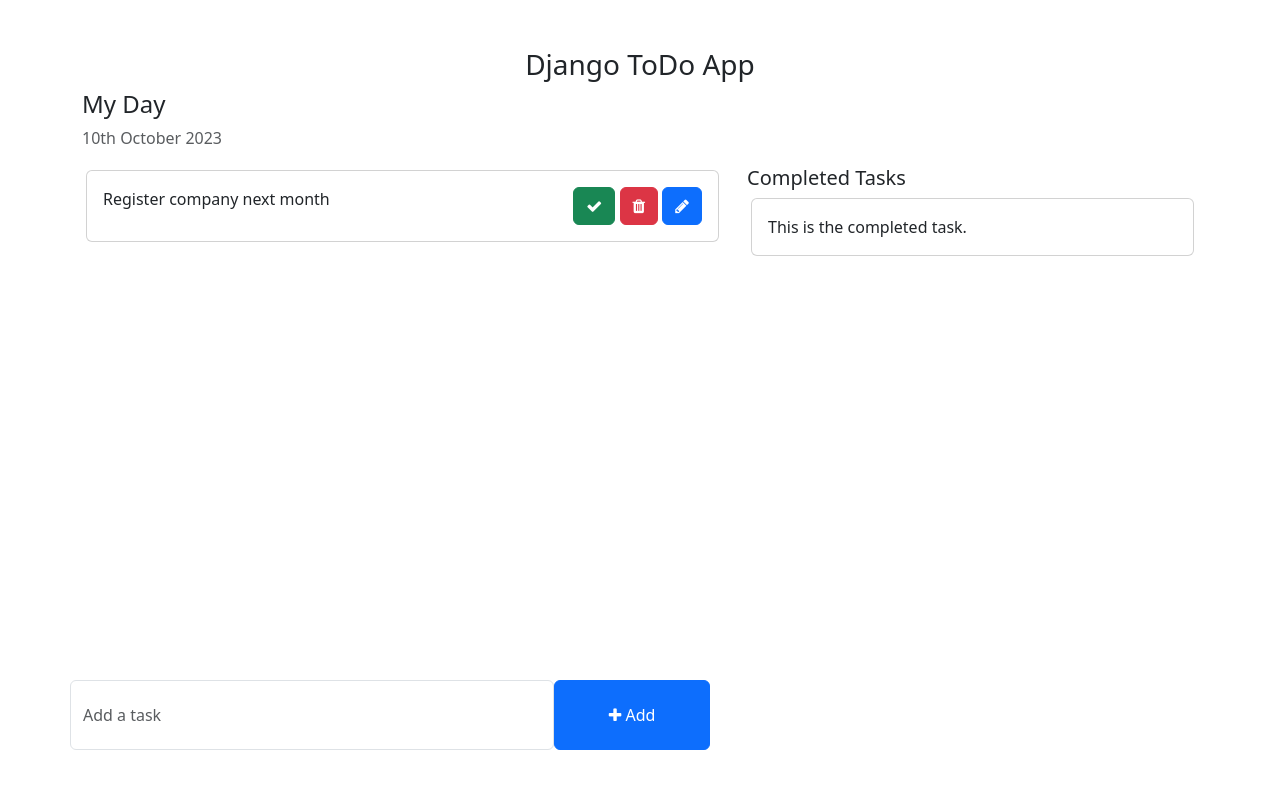
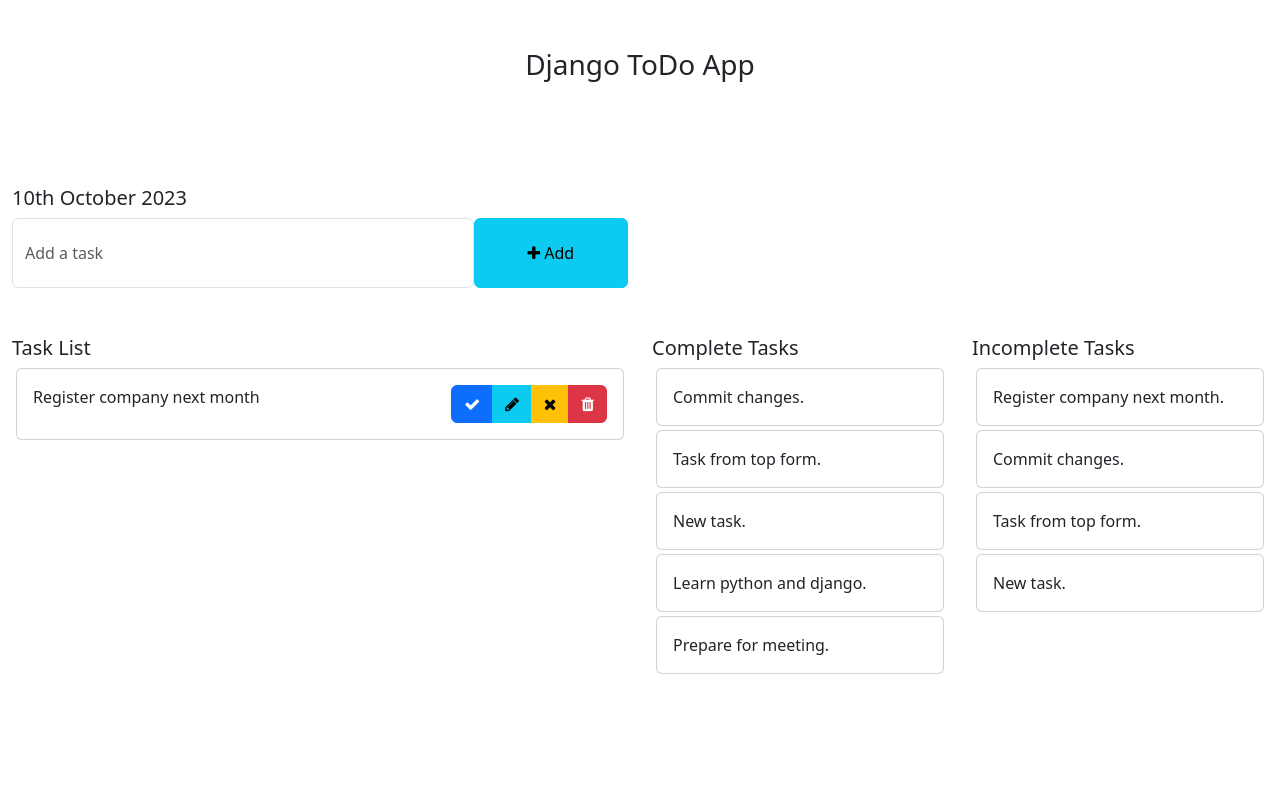
Before and after one commit to Audience-Kayela/todo, a Django app: page / in a window 1280 px wide. Run offline with Django 4.2, Linux system fonts and the light colour scheme; data comes from the database, SQL or seed files in the repository; both versions use the stored data as it was after the commit.

Commit message:
final commit on todo app

```diff
--- a/templates/home.html
+++ b/templates/home.html
@@ -19,51 +19,68 @@
     </style>
 </head>
 <body>
-    <div class="container">
-        <h3 class="pt-5 text-center">Django ToDo App</h3>
+    <div class="container-fluid">
+        <h3 class="p-5 text-center">Django ToDo App</h3>
+
         <div class="row">
-            <h4>My Day</h4>
-            <p class="text-muted">{% now "jS F Y" %}</p>
-            <div class="col-md-7 col-lg-7" style="height: 450px; overflow: scroll;">
-                <!-- List of all the tasks for the day -->
-                {% for task in tasks %}
-                <div class="card m-1">
-                    <div class="card-body">
-                        {{ task.task }}
-                        <span style="position: relative; float: right;">
-                            <a class="btn btn-success"><i class="fa fa-check"></i></a>
-                            <a class="btn btn-danger"><i class="fa fa-trash"></i></a>
-                            <a class="btn btn-primary"><i class="fa fa-pencil"></i></a>
-                        </span>
-                    </div>
-                </div>
-                {%endfor%}
-
-            </div>
-            <div class="col-md-5 col-lg-5">
-                <h5>Completed Tasks</h5>
-                <!-- List of all the tasks that have completed -->
-                <div class="card m-1">
-                    <div class="card-body">
-                        This is the completed task.
-                    </div>
-                </div>
-            </div>
-        </div>
-        <div class="row">
-            <div class="col-md-6 col-lg-6 p-0" style="position: absolute; bottom: 50px;">
+            <div class="col-md-6 col-lg-6 py-5">
+                <h5>{% now "jS F Y" %}</h5>
                 <!-- To Do Form -->
                 <form action="{% url 'addTask' %}" method="POST">
                     {% csrf_token %}
                     <div class="form-group">
                         <span style="display: flex;">
                             <input type="text" name="task" class="form-control" placeholder="Add a task">
-                            <button type="submit" class="btn btn-primary" style="width: 200px;"><i class="fa fa-plus"></i> Add</button>
+                            <button type="submit" class="btn btn-info" style="width: 200px;"><i class="fa fa-plus"></i> Add</button>
                         </span>
                     </div>
                 </form>
             </div>
         </div>
+
+        <div class="row">
+
+            <div class="col-md-6 col-lg-6" style="height: 450px; overflow: scroll;">
+                <h5>Task List</h5>
+
+                <!-- List of all the tasks for the day -->
+                {% for task in tasks %}
+                <div class="card m-1">
+                    <div class="card-body">
+                        {{ task.task }}
+                        <span class="btn-group" role="group" style="position: relative; float: right;">
+                            <a href="{% url 'mark_as_done' task.id%}" class="btn btn-primary"><i class="fa fa-check"></i></a>
+                            <a href="{% url 'edit_task' task.id %} " class="btn btn-info"><i class="fa fa-pencil"></i></a>
+                            <a href="{% url 'mark_as_incomplete' task.id%}" class="btn btn-warning"><i class="fa fa-times"></i></a>
+                            <a href="{% url 'delete_task' task.id %}" class="btn btn-danger"><i class="fa fa-trash"></i></a>
+                        </span>
+                    </div>
+                </div>
+                {%endfor%}
+            </div>
+            <div class="col-md-3 col-lg-3">
+                <h5>Complete Tasks</h5>
+                <!-- List of all the tasks that have completed -->
+                {% for task in completed_tasks%}
+                <div class="card m-1">
+                    <div class="card-body">
+                        {{ task.task }}.
+                    </div>
+                </div>
+                {% endfor %}
+            </div>
+            <div class="col-md-3 col-lg-3">
+                <h5>Incomplete Tasks</h5>
+                <!-- List of all the tasks that have completed -->
+                {% for task in incomplete_tasks%}
+                <div class="card m-1">
+                    <div class="card-body">
+                        {{ task.task}}.
+                    </div>
+                </div>
+                {% endfor %}
+            </div>
+        </div>
     </div>
 </body>
 </html>
--- a/todo/admin.py
+++ b/todo/admin.py
@@ -2,7 +2,7 @@
 from .models import Task
 # Register your models here.
 class TaskAdmin(admin.ModelAdmin):
-    list_display=('task', 'is_completed', 'updated_at')
+    list_display=('task', 'is_completed', 'updated_at', 'incomplete')
     search_fields=('task',)
 
 
--- a/todo/models.py
+++ b/todo/models.py
@@ -4,6 +4,7 @@
 class Task(models.Model):
     task = models.CharField(max_length=250)
     is_completed = models.BooleanField(default=False)
+    incomplete = models.BooleanField(default=False)
     created_at = models.DateTimeField(auto_now_add=True)
     updated_at = models.DateTimeField(auto_now=True)
 
--- a/todo/urls.py
+++ b/todo/urls.py
@@ -3,4 +3,8 @@
 
 urlpatterns = [
     path('addTask/', views.addTask, name='addTask'),
+    path('mark_as_done/<int:pk>/', views.mark_as_done, name="mark_as_done"),
+    path('mark_as_incomplete/<int:pk>/', views.mark_as_incomplete, name="mark_as_incomplete"),
+    path('edit_task/<int:pk>/', views.edit_task, name="edit_task"),
+    path('delete_task/<int:pk>/', views.delete_task, name="delete_task"),
 ]
--- a/todo_main/views.py
+++ b/todo_main/views.py
@@ -3,7 +3,14 @@
 
 def tasks(request):
     tasks= Task.objects.filter(is_completed=False).order_by('-updated_at')
+
+    completed_tasks = Task.objects.filter(is_completed=True).order_by('-updated_at')
+
+    incomplete_tasks = Task.objects.filter(incomplete=True).order_by('-updated_at')
+
     context = {
     'tasks': tasks,
+    'completed_tasks': completed_tasks,
+    'incomplete_tasks': incomplete_tasks,
     }
     return render(request, 'home.html', context)
```
Also changed, not shown: templates/edit_task.html (added, +29 -0 lines), todo/views.py (+31 -1 lines), db.sqlite3, todo/migrations/0002_task_incomplete.py (added).
